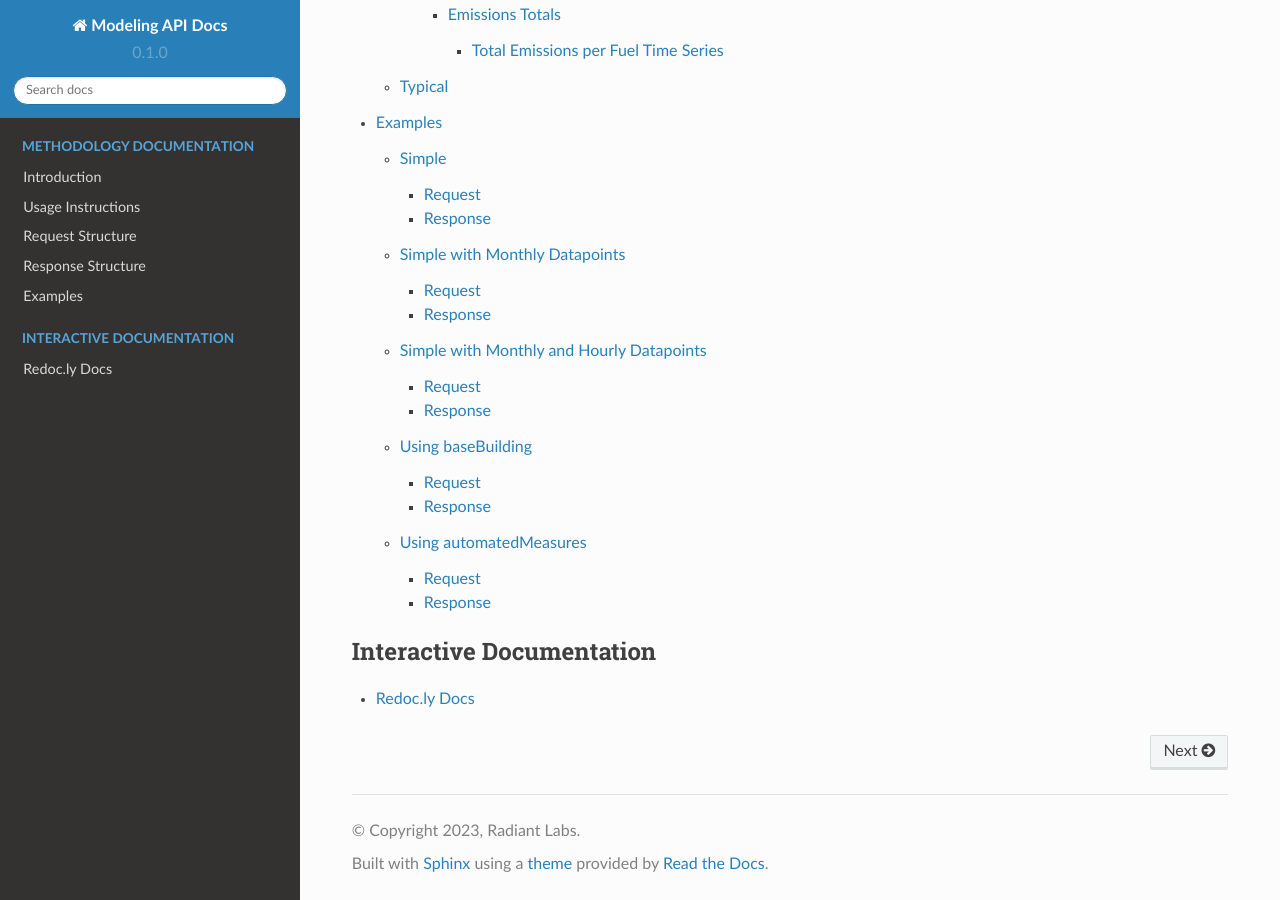
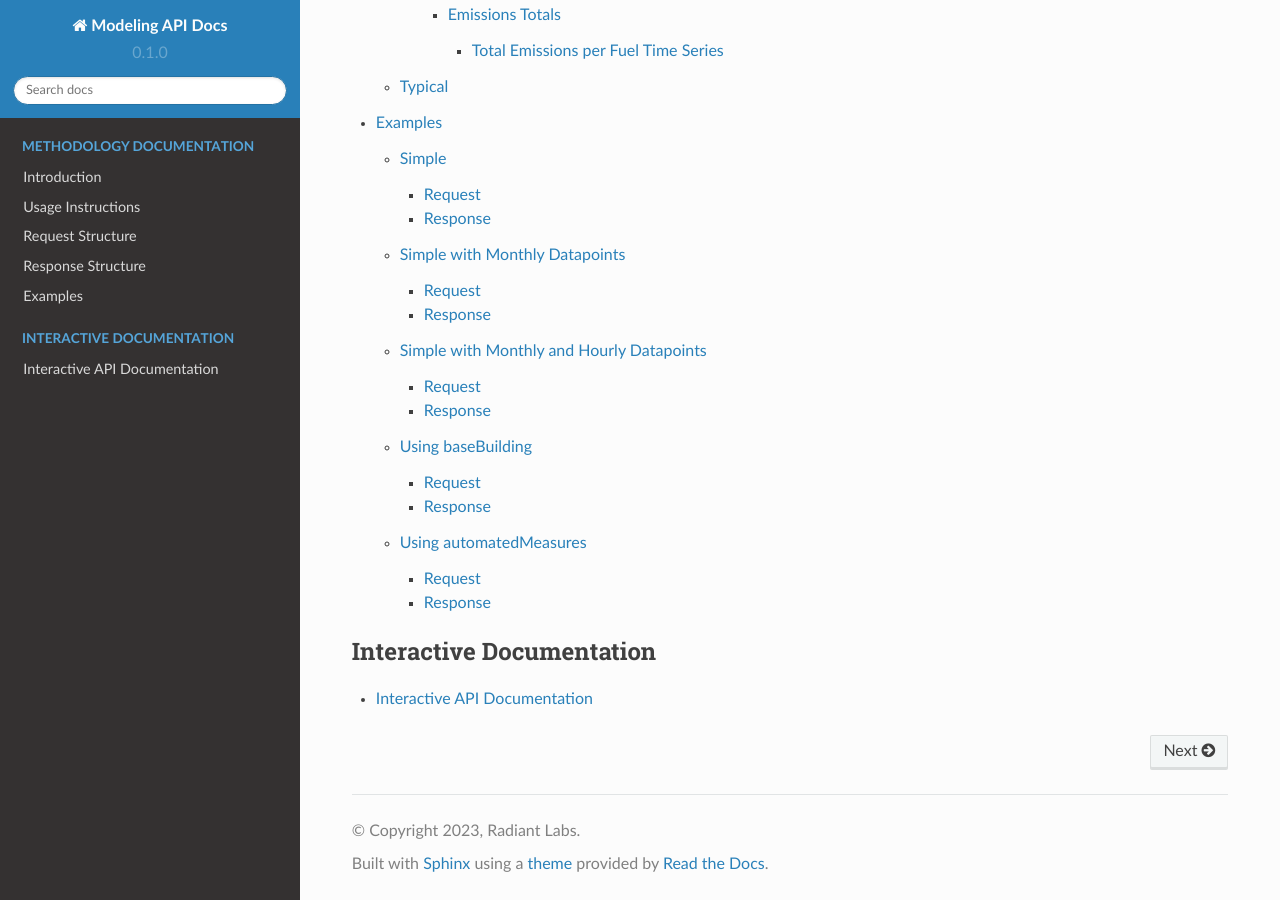
Before and after one commit to RadiantLabs/modeling-api-docs, a Sphinx documentation site: the page built from docs/source/index.rst, in a window 1280 px wide and 900 px high, scrolled down 2581 px. Built offline with Sphinx 7.4.7 and the Read the Docs theme 2.0.0, drawn with Linux system fonts in a browser that asks for light colours.

Commit message:
Rename Redocly docs link

```diff
--- a/docs/source/index.rst
+++ b/docs/source/index.rst
@@ -14,4 +14,4 @@ Contents
 .. toctree::
    :caption: Interactive Documentation
 
-   Redoc.ly Docs <https://radiantlabs-core-modeling-api.redoc.ly>
+   Interactive API Documentation <https://radiantlabs-core-modeling-api.redoc.ly>
```
